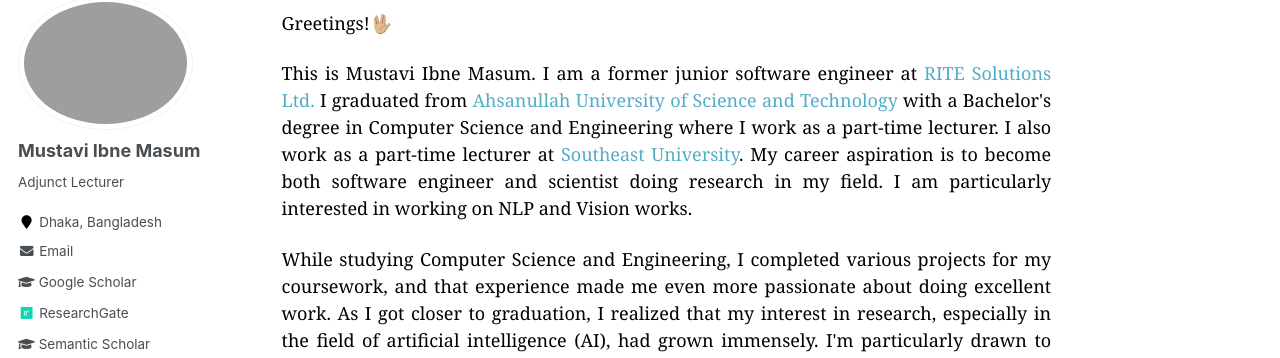
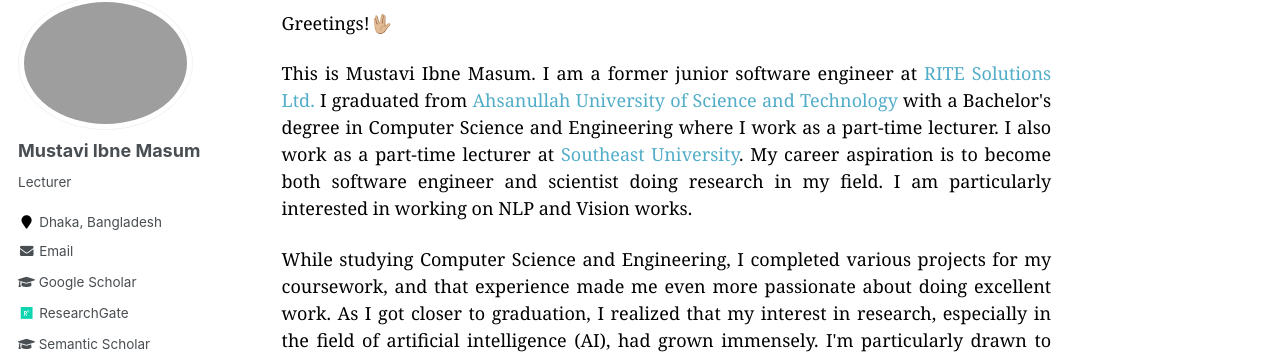
Before and after one commit to Mustavi-Ibne-Masum/mustavi-ibne-masum.github.io, a Jekyll site: the page built from _pages/about.md, in a window 1280 px wide. Shown: the part 122-480 px from the top of the page. Built offline with Jekyll 4.4.1, drawn with Linux system fonts in a browser that asks for light colours; some web fonts are replaced.

Commit message:
Update _config.yml

```diff
--- a/_config.yml
+++ b/_config.yml
@@ -82,7 +82,7 @@ analytics:
 author:
   name             : "Mustavi Ibne Masum"
   avatar           : "profile.png"
-  bio              : "Adjunct Lecturer"
+  bio              : "Lecturer"
   location         : "Dhaka, Bangladesh"
   employer         :
   pubmed           : #"https://www.ncbi.nlm.nih.gov/pubmed/?term="
```
